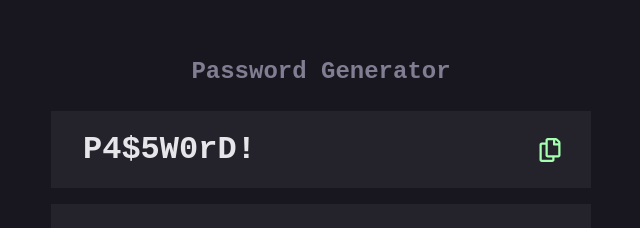
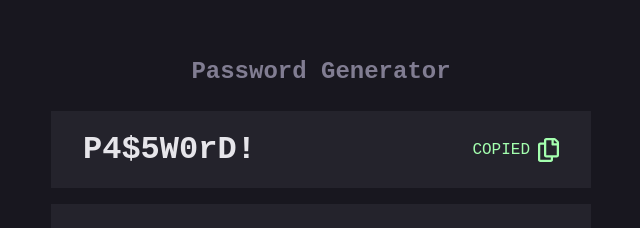
Before and after one commit to Ej-Devs/Password-Generator, a React (Vite) app: page / in a window 1280 px wide. Both pictures are taken after a click on the button 867 px from the left and 149 px from the top of the page. Shown: the top 228 px of the page, without its empty margins (319-959 px from the left). Built offline with nearby package versions, Linux system fonts and the light colour scheme.

Commit message:
Fixed the Password Display components to display the Copied message when the Password is copied

```diff
--- a/src/components/PasswordGenerator.tsx
+++ b/src/components/PasswordGenerator.tsx
@@ -1,9 +1,9 @@
 import React, { useState } from "react";
-import PasswordDisplay from "./ui/PasswordDisplay";
-import LengthSlider from "./ui/LengthSlider";
-import OptionsCheckbox from "./ui/OptionsCheckbox";
-import StrengthIndicator from "./ui/StrengthIndicator";
-import GenerateButton from "./ui/GenerateButton";
+import PasswordDisplay from "../components/ui/PasswordDisplay";
+import LengthSlider from "../components/ui/LengthSlider";
+import OptionsCheckbox from "../components/ui/OptionsCheckbox";
+import StrengthIndicator from "../components/ui/StrengthIndicator";
+import GenerateButton from "../components/ui/GenerateButton";
 
 const PasswordGenerator: React.FC = () => {
   const [password, setPassword] = useState("P4$5W0rD!");
@@ -15,8 +15,15 @@ const PasswordGenerator: React.FC = () => {
   const [strength, setStrength] = useState<
     "NONE" | "TOO WEAK!" | "WEAK" | "MEDIUM" | "STRONG"
   >("MEDIUM");
+  const [copied, setCopied] = useState(false);
 
   const generatePassword = () => {
+    if (!includeUpper && !includeLower && !includeNumbers && !includeSymbols || length === 0) {
+      setPassword("");
+      setStrength("NONE");
+      return;
+    }
+
     const upperSet = "ABCDEFGHIJKLMNOPQRSTUVWXYZ";
     const lowerSet = "abcdefghijklmnopqrstuvwxyz";
     const numberSet = "0123456789";
@@ -39,6 +46,11 @@ const PasswordGenerator: React.FC = () => {
   };
 
   const calculateStrength = (password: string) => {
+    if (password.length === 0) {
+      setStrength("NONE");
+      return;
+    }
+
     let strengthScore = 0;
     const lengthCriteria = password.length >= 8;
     const upperCriteria = /[A-Z]/.test(password);
@@ -58,16 +70,17 @@ const PasswordGenerator: React.FC = () => {
       setStrength("WEAK");
     } else if (strengthScore === 3) {
       setStrength("MEDIUM");
-    } else if (strengthScore === 4) {
-      setStrength("STRONG");
-    } else if (strengthScore === 5) {
+    } else if (strengthScore >= 4) {
       setStrength("STRONG");
     }
   };
 
   const copyPassword = () => {
     navigator.clipboard.writeText(password);
-    // Optionally, show a "Copied" message
+    setCopied(true);
+    setTimeout(() => {
+      setCopied(false);
+    }, 4000);
   };
 
   return (
@@ -77,7 +90,7 @@ const PasswordGenerator: React.FC = () => {
           Password Generator
         </h1>
         <div className="bg-bg-main px-8 py-4 mb-4 rounded-none w-full lg:max-w-lgScreen md:max-w-lgScreen max-w-smScreen">
-          <PasswordDisplay password={password} onCopy={copyPassword} />
+          <PasswordDisplay password={password} onCopy={copyPassword} copied={copied} />
         </div>
 
         <div className="bg-bg-main p-8 rounded-none w-full lg:max-w-lgScreen md:max-w-lgScreen max-w-smScreen">
@@ -103,7 +116,7 @@ const PasswordGenerator: React.FC = () => {
             onChange={setIncludeSymbols}
           />
           <StrengthIndicator strength={strength} />
-          <GenerateButton onClick={generatePassword} />
+          <GenerateButton onClick={generatePassword} />
         </div>
       </div>
     </div>
--- a/src/components/ui/PasswordDisplay.tsx
+++ b/src/components/ui/PasswordDisplay.tsx
@@ -4,15 +4,19 @@ import { FaRegCopy } from 'react-icons/fa';
 interface PasswordDisplayProps {
   password: string;
   onCopy: () => void;
+  copied: boolean;
 }
 
-const PasswordDisplay: React.FC<PasswordDisplayProps> = ({ password, onCopy }) => {
+const PasswordDisplay: React.FC<PasswordDisplayProps> = ({ password, onCopy, copied }) => {
   return (
     <div className="bg-bg-main flex justify-between items-center">
       <span className="text-text-light lg:text-heading-l md:text-heading-l text-heading-m">{password}</span>
-      <button onClick={onCopy} className="lg:w-[21px] md:w-[21px] w-[24px] lg:h-[24px] md:h-[24px] h-[24px] text-accent-green hover:text-white transition-colors">
-        <FaRegCopy size={24} />
-      </button>
+      <div className="flex items-center">
+        {copied && <span className="text-accent-green mr-2">COPIED</span>}
+        <button onClick={onCopy} className="lg:w-[21px] md:w-[21px] w-[24px] lg:h-[24px] md:h-[24px] h-[24px] text-accent-green hover:text-white transition-colors flex items-center">
+          <FaRegCopy size={24} />
+        </button>
+      </div>
     </div>
   );
 };
```
